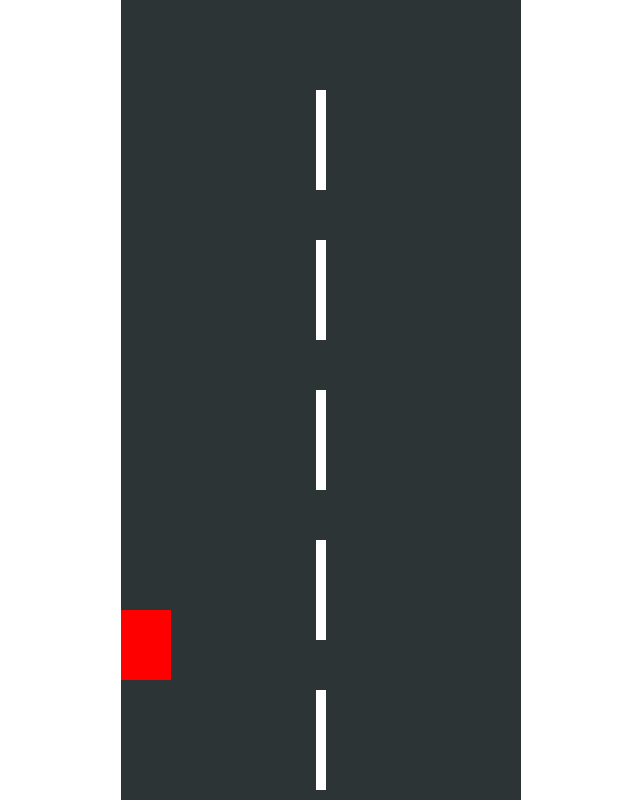
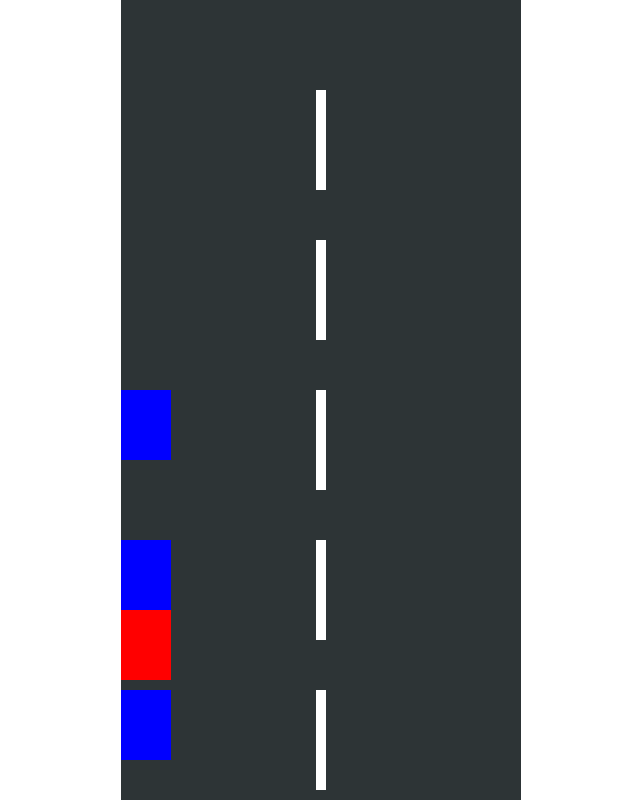
Before and after one commit to AniqJaved/Js-Game, a plain HTML site: page index.html in a window 1280 px wide. Both pictures are taken after a click on the element 640 px from the left and 27 px from the top of the page. Shown: the whole page, without its empty margins (319-959 px from the left). Drawn offline with Linux system fonts and the light colour scheme.

Commit message:
Enemy cars animation added with random functions

```diff
--- a/index.html
+++ b/index.html
@@ -59,6 +59,23 @@
             })
         }
 
+        function moveEnemy(){
+            let enemy = document.querySelectorAll('.enemy');
+
+            enemy.forEach(function(item){
+                // This if statement checks that when the lines have reached the end of screen then we should
+                // start it all over again from the top.
+                if(item.y >= 700){
+                    item.y = -300;
+                    item.style.left = Math.floor(Math.random() * 350) + 'px';
+                }
+
+                item.y += player.speed;
+                item.style.top = item.y + "px";
+                console.log(item);
+            })
+        }
+
         function gamePlay(){
             let car = document.querySelector('.car');
             let road = gameArea.getBoundingClientRect();
@@ -67,6 +84,7 @@
             if(player.start){
 
                 moveLines();
+                moveEnemy();
                 // Adding the movement key functionality. So first we take the top and left offset of the car and then
                 // we will be dynamically changing the top and left offset based on the arrow key pressed. Note that
                 // requestAnimationframe is necessary so that we can move between the fucntion back-forth. Otherwise
@@ -110,7 +128,15 @@
             player.x = car.offsetLeft;
             player.y = car.offsetTop;
 
-
+            for(x=0; x<3; x++){
+                let enemyCar = document.createElement('div');
+                enemyCar.setAttribute('class','enemy');
+                enemyCar.y = ((x+1) * 150) * -1;
+                enemyCar.style.top = enemyCar.y + "px";
+                enemyCar.style.background = 'blue';
+                enemyCar.style.left = Math.floor(Math.random() * 350);
+                gameArea.appendChild(enemyCar);
+            }
         }
 
     </script>
--- a/style/style.css
+++ b/style/style.css
@@ -26,3 +26,10 @@
     position: absolute;
     margin-left: 195px;
 }
+
+.enemy{
+    width: 50px;
+    height: 70px;
+    position: absolute;
+    bottom: 120px;
+}
```
